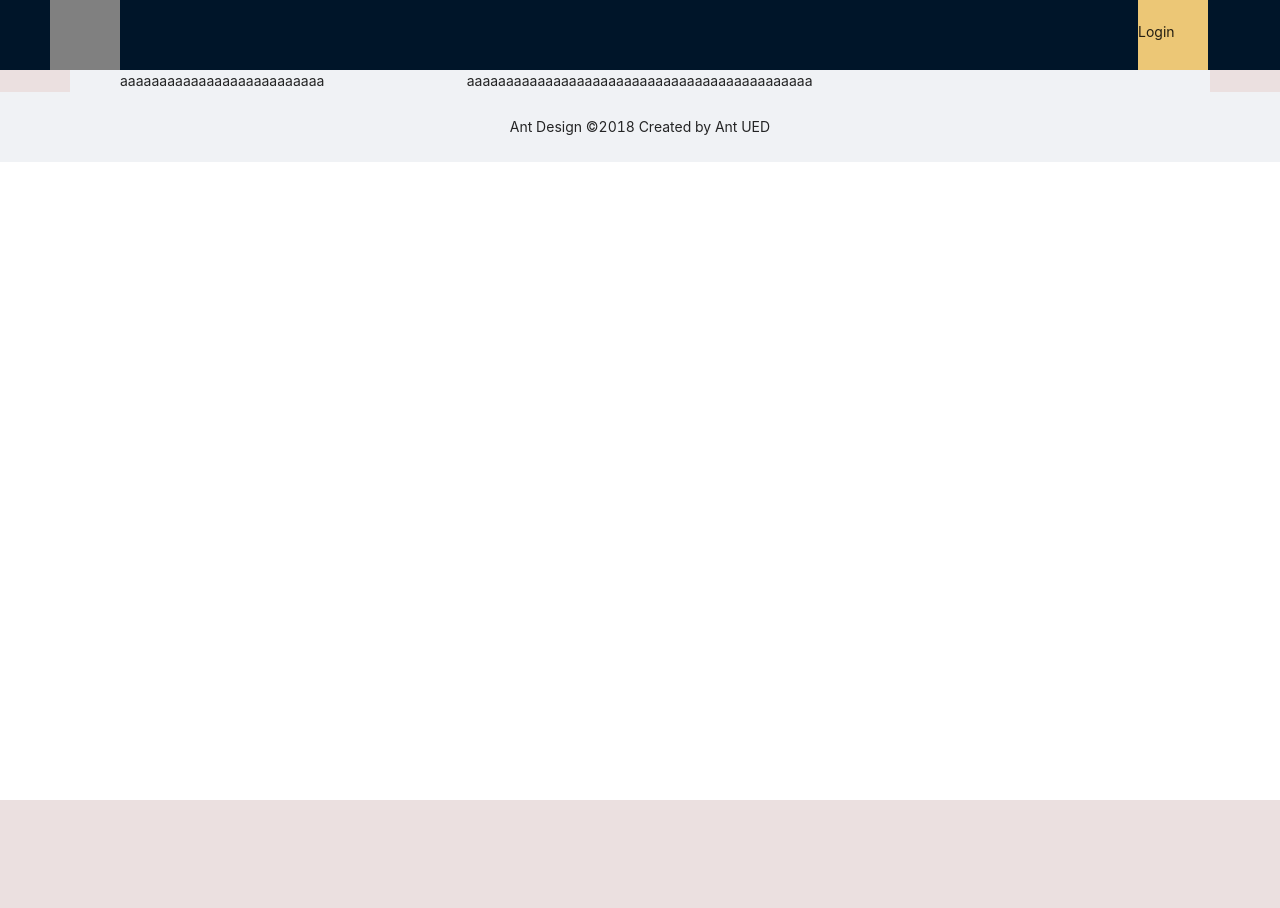
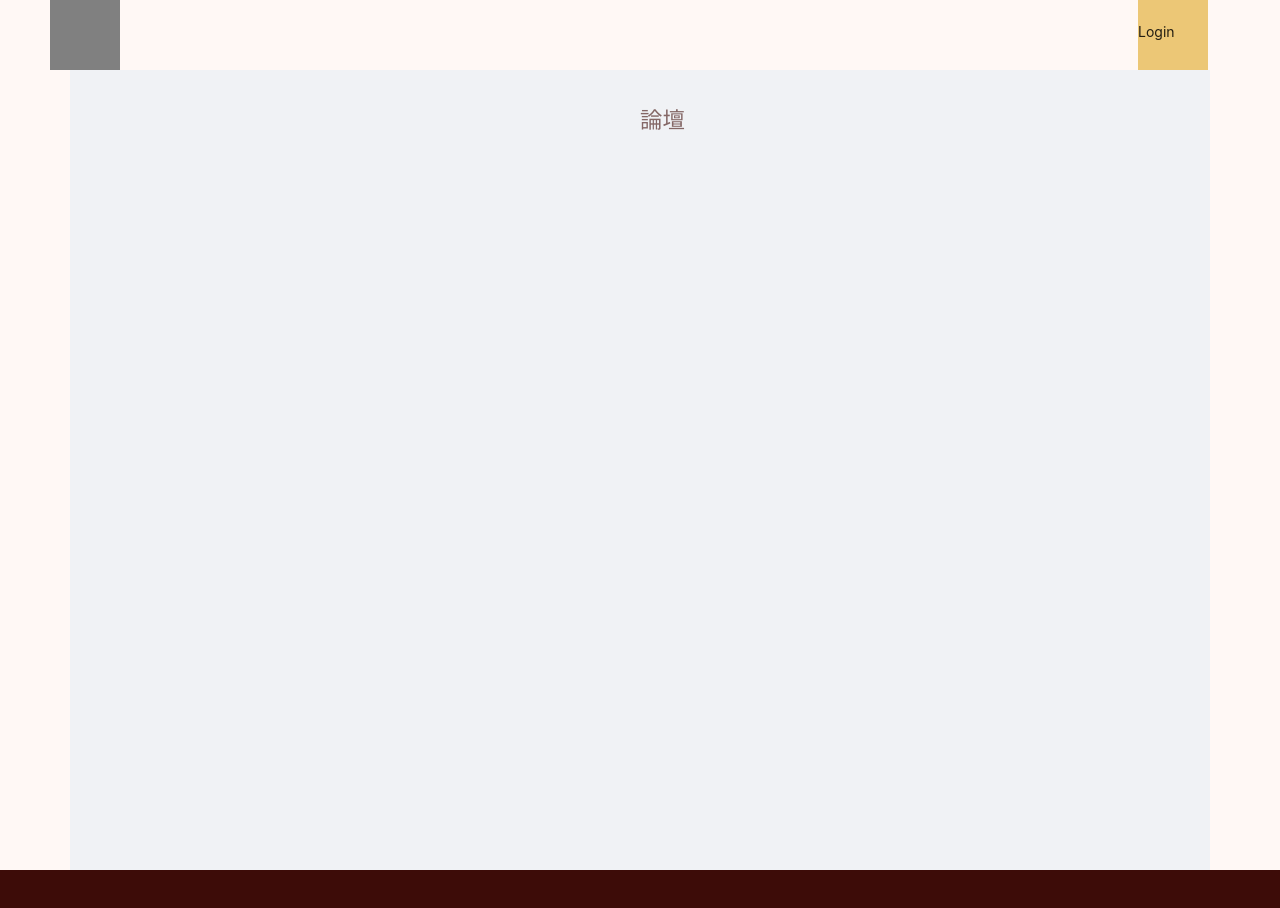
Before and after one commit to mlin702651/final-web, a Next.js app: page / in a window 1280 px wide. Shown: the top 908 px of the page. Before the commit the page ends 800 px from the top, so only its background shows below. Built offline with nearby package versions, Linux system fonts and the light colour scheme.

Commit message:
6/11commit

```diff
--- a/components/HomeConent.js
+++ b/components/HomeConent.js
@@ -2,8 +2,8 @@ import { useContext } from "react";
 import { useRouter } from 'next/router'
 import { Row, Col, Spin } from "antd";
 import { StoreContext } from "../store";
-
-
+import HomePosts from "/components/HomePosts"
+import HomeNav from "/components/HomeNav"
 export default function HomeContent({ title }) {
   const { dispatch } = useContext(StoreContext);
   const router = useRouter()
@@ -19,19 +19,19 @@ export default function HomeContent({ title }) {
 
  <Col
                 sm={{ span: 12 }}
-                xl={{ span: 8 }}
-                xxl={{ span: 6 }}
+                xl={{ span: 12 }}
+                xxl={{ span: 12 }}
               >
-               <div className="A">aaaaaaaaaaaaaaaaaaaaaaaaaa</div>
+              <HomePosts></HomePosts>
 
 
               </Col>
               <Col
                 sm={{ span: 12 }}
-                xl={{ span: 8 }}
-                xxl={{ span: 6 }}
+                xl={{ span: 12 }}
+                xxl={{ span: 12 }}
               >
-  <div className="B">aaaaaaaaaaaaaaaaaaaaaaaaaaaaaaaaaaaaaaaaaaaa</div>
+  <HomeNav></HomeNav>
               </Col>
 
           </Row>
--- /dev/null
+++ b/components/HomeNav.js
@@ -0,0 +1,30 @@
+import { useContext } from "react";
+import { useRouter } from 'next/router'
+import { Row, Col, Spin } from "antd";
+import { StoreContext } from "../store";
+import Link from 'next/link'
+
+export default function HomeNav({ title }) {
+  const { dispatch } = useContext(StoreContext);
+  const router = useRouter()
+
+//   const onClickHeader = () => {
+//     setPage(dispatch, "/",  "NORDIC NEST Shopping Cart");
+//     router.push("/");
+//   };
+const onClick = () => {
+console.log("navclick")
+};
+  return (
+    <div className="home-nav">
+ <Link href="/posts" >
+        <div
+          onClick={onClick}
+          className="nav-item"
+        >
+ 論壇
+        </div>
+      </Link>
+    </div>
+  );
+}
--- /dev/null
+++ b/components/HomePosts.js
@@ -0,0 +1,21 @@
+import { useContext } from "react";
+import { useRouter } from 'next/router'
+import { Row, Col, Spin } from "antd";
+import { StoreContext } from "../store";
+
+
+export default function HomePosts({ title }) {
+  const { dispatch } = useContext(StoreContext);
+  const router = useRouter()
+
+//   const onClickHeader = () => {
+//     setPage(dispatch, "/",  "NORDIC NEST Shopping Cart");
+//     router.push("/");
+//   };
+
+  return (
+    <div className="home-posts">
+
+    </div>
+  );
+}
--- a/pages/index.js
+++ b/pages/index.js
@@ -13,7 +13,7 @@ import { StoreContext } from "../store"
 
 export default function Home() {
   return (
-    <Layout className="home_layout_1">
+    <Layout className="home-layout-1">
     <Header className="sethomeHeader">
     <HomeHeader/>
     </Header>
@@ -23,7 +23,7 @@ export default function Home() {
 
     </Content>
     </Layout>
-    <Footer style={{ textAlign: 'center' }}>Ant Design ©2018 Created by Ant UED</Footer>
+    <Footer style={{ textAlign: 'center' ,background: '#3D0C08'}}></Footer>
   </Layout>
   )
 }
--- a/styles/global.css
+++ b/styles/global.css
@@ -3,11 +3,11 @@
   font-size: 20px;
   color: yellow;
 }
-html{
-background-color: rgb(235, 224, 224);
-}
-.home_layout_1{
-  background-color: rgb(235, 224, 224);
+/* html{
+background-color: #FFF8F5;
+} */
+.home-layout-1{
+  background-color:  #FFF8F5;
 }
 .container {
   width: 100%;
@@ -75,16 +75,13 @@ justify-content: space-between;
   display: flex;
   justify-content: space-between;
   /* background-color: #fff; */
+  height: 70px;
 }
 .sethomeHeader{
+ background:rgba(255, 255, 255, 0) ;
   height: 70px;
-  /* background-color: #fff; */
+}
 
-
-}
-.home_layout_1{
-
-}
 .logo{
   background-color: rgb(128, 128, 128);
   height: 70px;
@@ -96,3 +93,18 @@ justify-content: space-between;
   width: 70px;
   margin-right: 22px;
 }
+.home-posts{
+min-height: 100vh;
+}
+.Home-nav{
+  min-height: 100vh;
+}
+.nav-item{
+  color:#3D0C08;
+  font-size: 1.4rem;
+  margin-top: 2rem;
+  cursor: pointer;
+
+  opacity: 0.6;
+  transition: opacity .25s linear;
+}
```
Also changed, not shown: pages/posts.js (+29 -0 lines).
